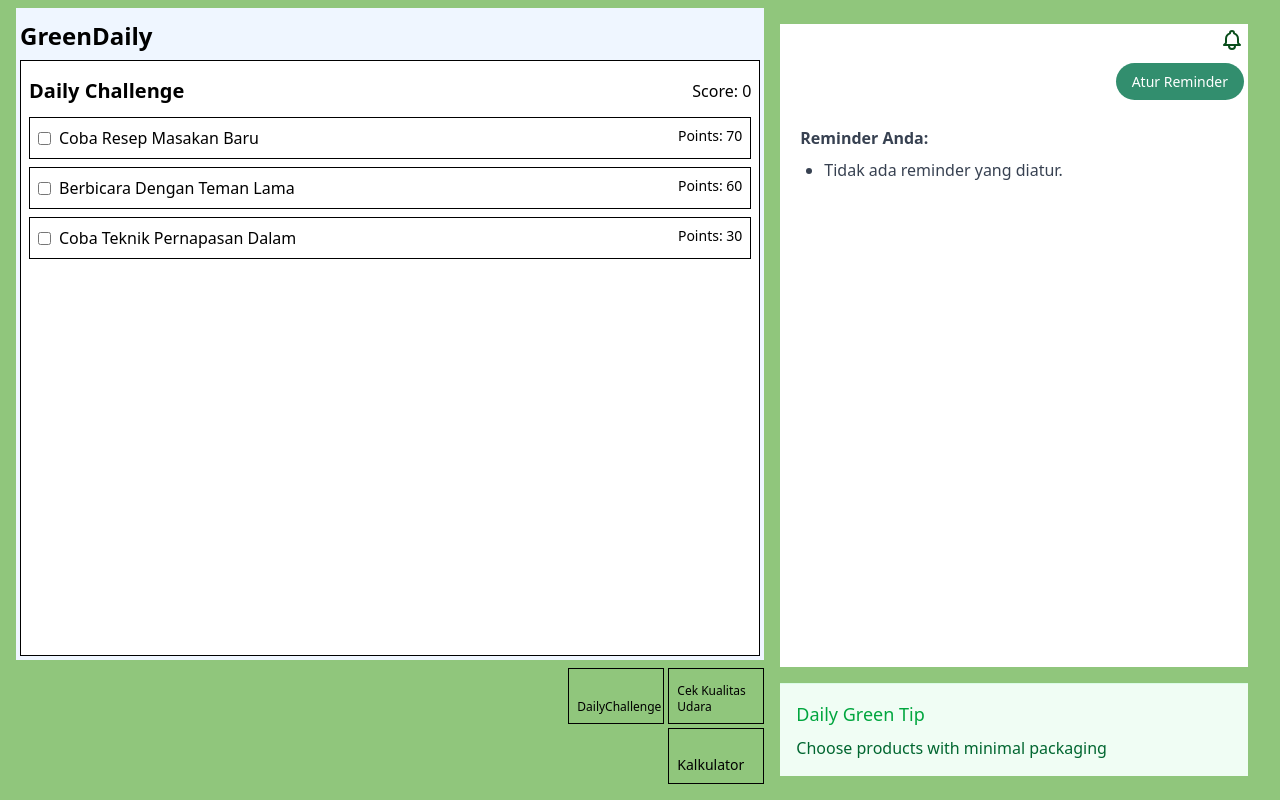
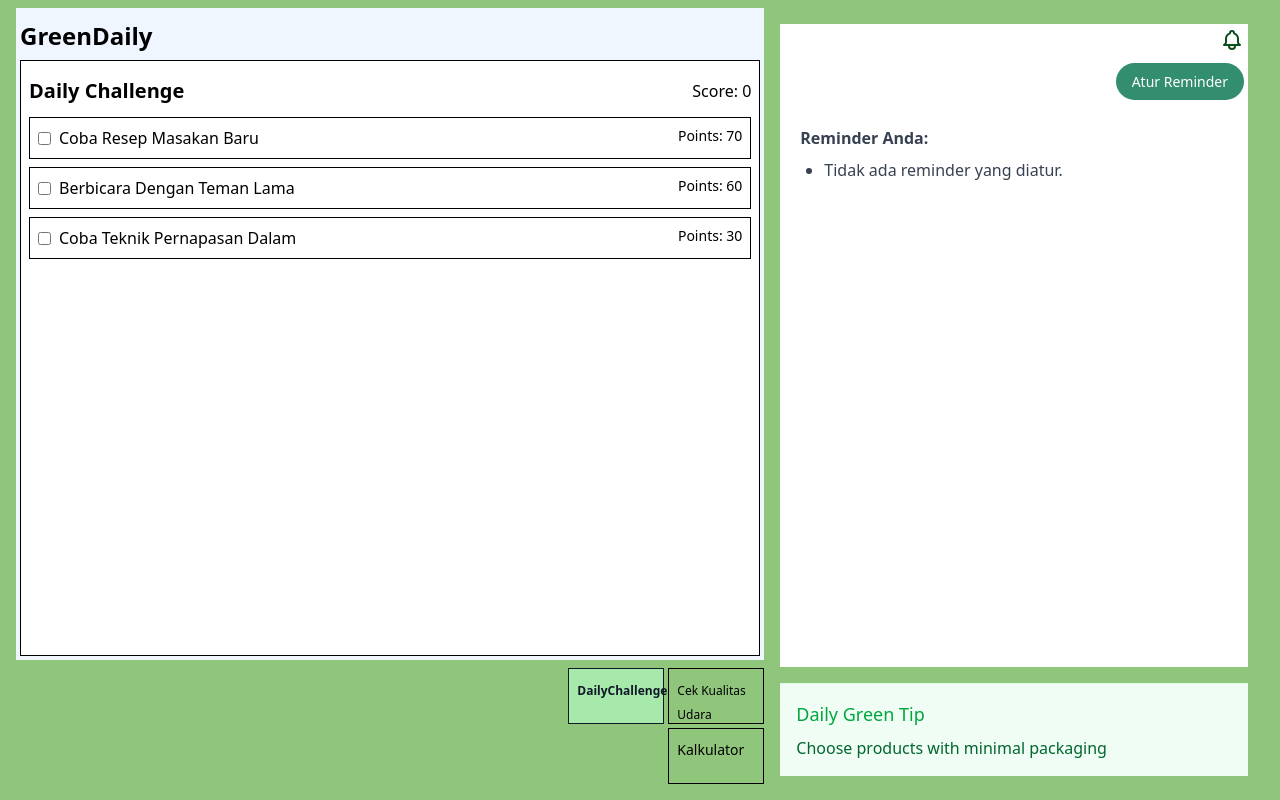
Before and after one commit to sihotang-yonathan1/GreenDaily, a React (Vite) app: page / in a window 1280 px wide. Built offline with nearby package versions, Linux system fonts and the light colour scheme.

Commit message:
feature: Set different UI when in active links

```diff
--- a/src/app/index.tsx
+++ b/src/app/index.tsx
@@ -29,13 +29,21 @@ export function DashboardLayout() {
           <div className="flex flex-wrap justify-end gap-x-1 gap-y-1">
             <NavLink
               to="/"
-              className="flex flex-col border p-2 w-full sm:w-24 h-14 text-wrap justify-end overflow-hidden"
+              className={({ isActive }) =>
+                `flex-col border p-2 w-full sm:w-24 h-14 text-wrap justify-end ${
+                  isActive ? 'bg-[#a7e8ab] text-gray-900 font-semibold' : 'text-black'
+                }`
+              }
             >
               <span className="text-xs">DailyChallenge</span>
             </NavLink>
             <NavLink
               to="/air-quality"
-              className="flex flex-col border p-2 w-full sm:w-24 h-14 text-wrap justify-end overflow-hidden"
+              className={({ isActive }) =>
+                `flex-col border p-2 w-full sm:w-24 h-14 text-wrap justify-end ${
+                  isActive ? 'bg-[#a7e8ab] text-gray-900 font-semibold' : 'text-black'
+                }`
+              }
             >
               <span className="text-xs">Cek Kualitas Udara</span>
             </NavLink>
@@ -44,14 +52,22 @@ export function DashboardLayout() {
           <div className="flex flex-wrap justify-end gap-x-1 gap-y-1">
             <NavLink
               to="calculator"
-              className="flex flex-col border p-2 w-full sm:w-24 h-14 text-wrap justify-end overflow-hidden"
+              className={({ isActive }) =>
+                `flex-col border p-2 w-full sm:w-24 h-14 text-wrap justify-end ${
+                  isActive ? 'bg-[#a7e8ab] text-gray-900 font-semibold' : 'text-black'
+                }`
+              }
             >
               <span className="text-sm">Kalkulator</span>
             </NavLink>
 
             <NavLink
               to="reminder"
-              className="flex-col border p-2 w-full sm:w-24 h-14 text-wrap justify-end hidden"
+              className={({ isActive }) =>
+                `hidden flex-col border p-2 w-full sm:w-24 h-14 text-wrap justify-end ${
+                  isActive ? 'bg-[#a7e8ab] text-gray-900' : 'text-black'
+                }`
+              }
             >
               <span className="text-sm">Reminder</span>
             </NavLink>
```
